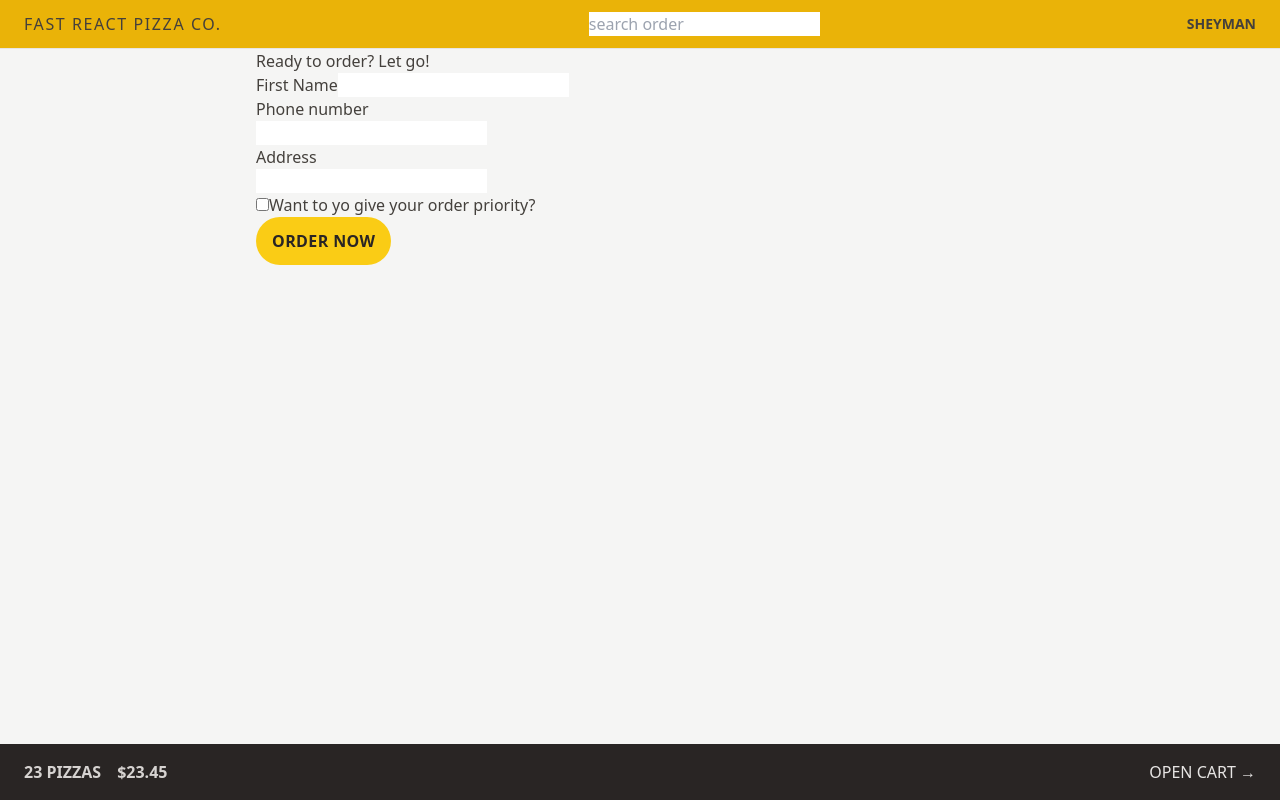
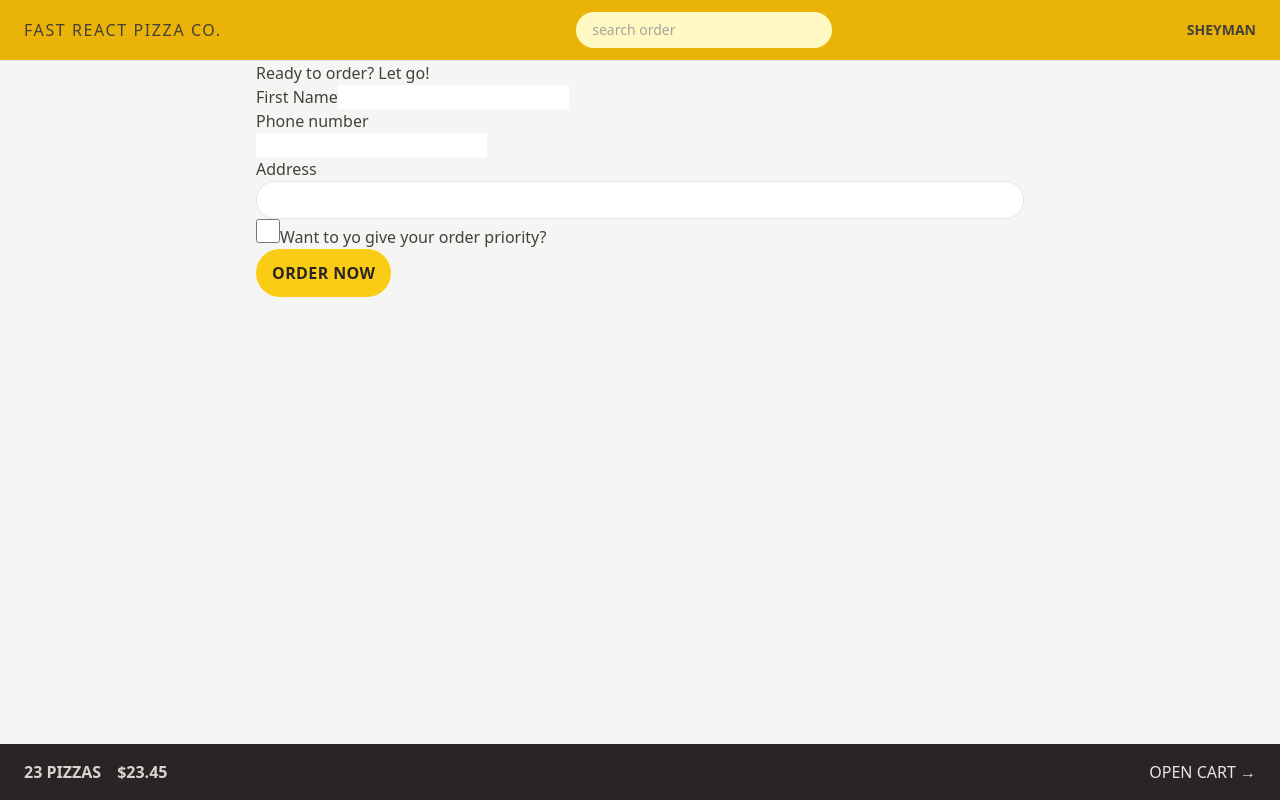
Before and after one commit to olaniyansheyi/fastest-pizza-app, a React (Vite) app: page /order/new in a window 1280 px wide. Built offline with nearby package versions, Linux system fonts and the light colour scheme.

Commit message:
new feature

```diff
--- a/src/features/order/CreateOrder.jsx
+++ b/src/features/order/CreateOrder.jsx
@@ -62,7 +62,8 @@
         <div>
           <label>Address</label>
           <div>
-            <input type="text" name="address" required />
+            <input type="text" name="address"
+            className="rounded-full border border-stone-200 px-4 py-2 focus:outline-none text-sm transition-all duration-300 placeholder:text-stone-400 focus:ring focus:ring-yellow-400 w-full md:px-6 "  required />
           </div>
         </div>
 
@@ -71,6 +72,8 @@
             type="checkbox"
             name="priority"
             id="priority"
+            className="h-6 w-6 accent-yellow-400 focus:outline-none
+            focus:ring focus:ring-yellow-400 focus:ring-offset-2"
             // value={withPriority}
             // onChange={(e) => setWithPriority(e.target.checked)}
           />
--- a/src/features/order/SearchOrder.jsx
+++ b/src/features/order/SearchOrder.jsx
@@ -17,6 +17,7 @@
         placeholder="search order"
         value={query}
         onChange={(e) => setQuery(e.target.value)}
+        className="rounded-full px-4 py-2 bg-yellow-100 text-sm placeholder:text-stone-400 w-28 sm:w-64 sm:focus:w-72 transition-all duration-300 focus:outline-none focus:ring focus:ring-yellow-500 focus:ring-opacity-50  "
       />
     </form>
   );
```
